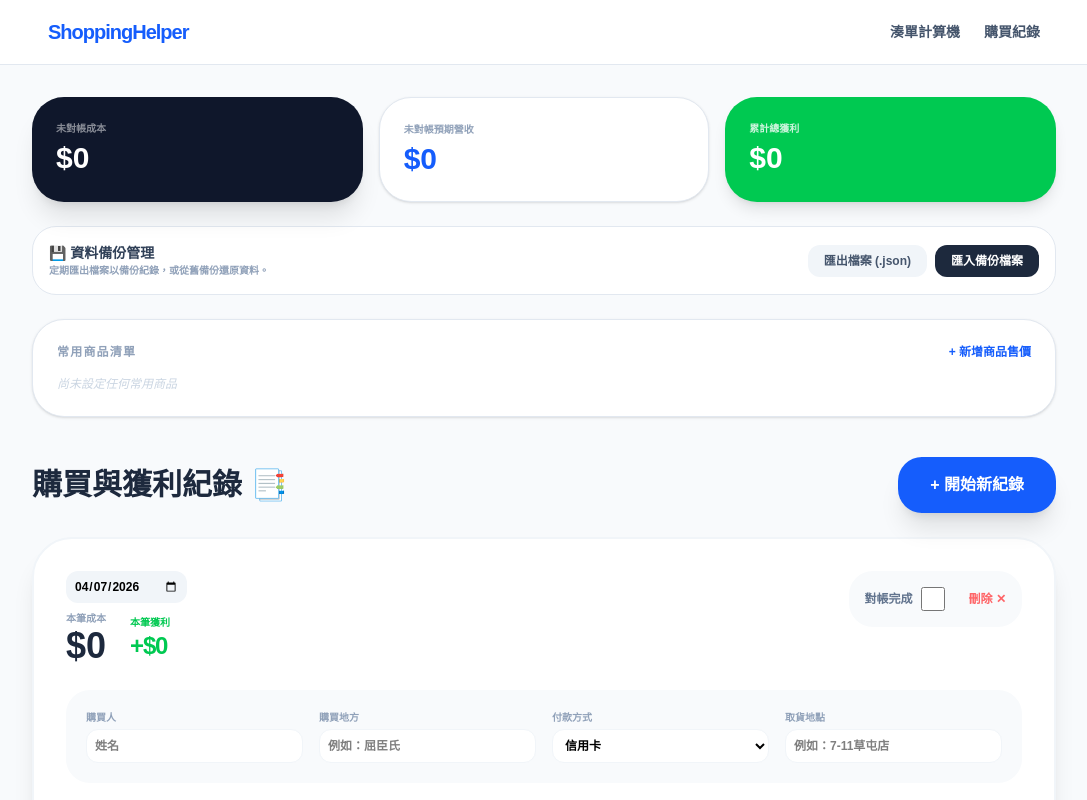
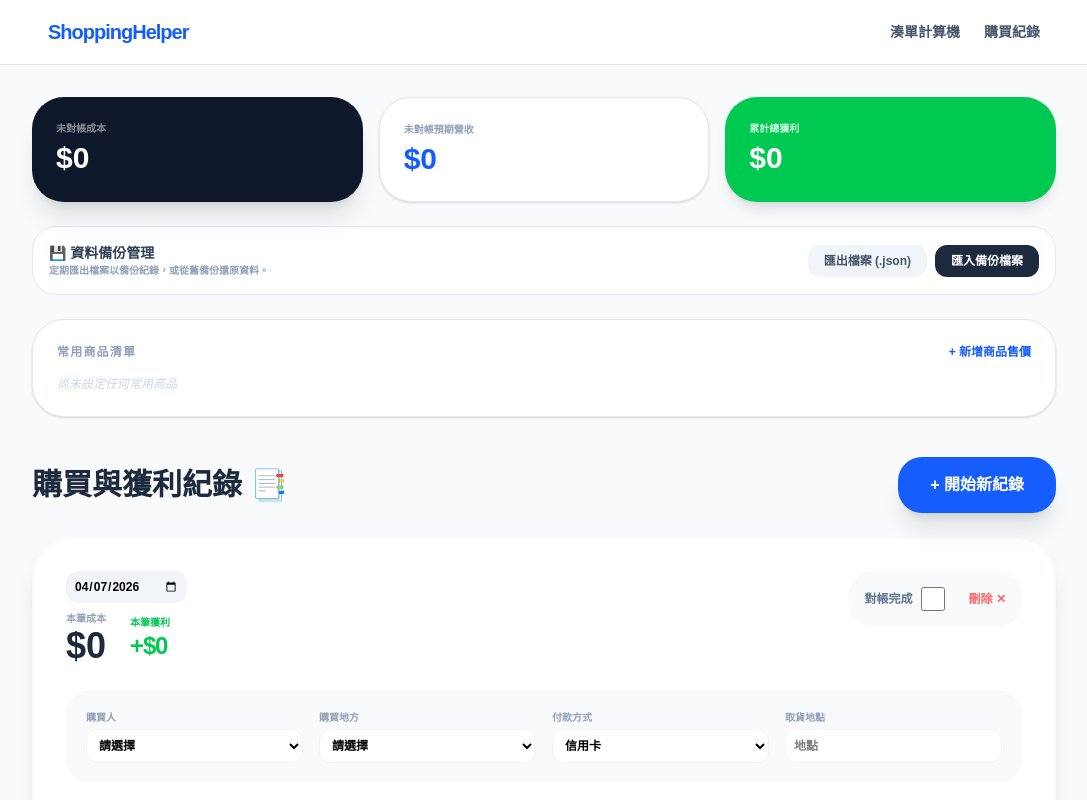
Before and after one commit to necojy/money-calculator, a Next.js app: page /records in a window 1280 px wide. Both pictures are taken after a click on the button "+ 開始新紀錄". Shown: the top 800 px of the page, without its empty margins (96-1183 px from the left). Built offline with nearby package versions, Linux system fonts and the light colour scheme.

Commit message:
modify item detail

```diff
--- a/app/records/page.tsx
+++ b/app/records/page.tsx
@@ -63,9 +63,8 @@ const addRecord = () => {
     items: [],
     totalAmount: 0,
     isReconciled: false,
-    // --- 新增初始化 ---
-    purchaser: '',
-    purchaseLocation: '',
+    purchaser: '',        // 預設為空，讓使用者從選單選
+    purchaseLocation: '', // 預設為空
     paymentMethod: '信用卡',
     pickupLocation: ''
   }, ...history]);
--- a/components/PurchaseCard.tsx
+++ b/components/PurchaseCard.tsx
@@ -13,15 +13,21 @@ export default function PurchaseCard({ record, products, onUpdate, onDelete }: P
   const recordRevenue = record.items.reduce((sum, item) => sum + (Number(item.sellingPrice || 0) * Number(item.qty)), 0);
   const recordProfit = recordRevenue - record.totalAmount;
 
+  // 統一更新品項邏輯
   const handleUpdateItems = (newItems: PurchaseItem[]) => {
     const newTotalCost = newItems.reduce((sum, item) => sum + (Number(item.price) * Number(item.qty)), 0);
     onUpdate({ ...record, items: newItems, totalAmount: newTotalCost });
   };
 
+  const updateDetail = (idx: number, field: keyof PurchaseItem, value: any) => {
+    const newItems = record.items.map((item, i) => i === idx ? { ...item, [field]: value } : item);
+    handleUpdateItems(newItems);
+  };
+
   return (
-    <div className={`bg-white p-8 rounded-[40px] border-2 transition-all shadow-xl ${record.isReconciled ? 'border-green-100 bg-green-50/10' : 'border-slate-100'}`}>
+    <div className={`bg-white p-8 rounded-[40px] border-2 transition-all shadow-xl ${record.isReconciled ? 'border-green-100 bg-green-50/10' : 'border-slate-50'}`}>
 
-      {/* 1. 頂部資訊與控制列 */}
+      {/* 1. 頂部資訊列 */}
       <div className="flex flex-col md:flex-row justify-between items-start gap-6 mb-6">
         <div className="space-y-2">
           <input
@@ -45,55 +51,90 @@ export default function PurchaseCard({ record, products, onUpdate, onDelete }: P
         </div>
       </div>
 
-      {/* 2. 新增：購買與配送資訊 (4個欄位) */}
+      {/* 2. 購買人與地點 (改為選單) */}
       <div className="grid grid-cols-2 md:grid-cols-4 gap-4 mb-8 bg-slate-50 p-5 rounded-[24px]">
         <div>
           <label className="text-[10px] font-bold text-slate-400 block mb-1">購買人</label>
-          <input type="text" value={record.purchaser || ''} onChange={(e) => onUpdate({ ...record, purchaser: e.target.value })} placeholder="姓名" className="w-full bg-white p-2 rounded-xl text-xs font-bold outline-none border border-slate-100 focus:border-blue-400 text-black" />
+          <select
+            value={record.purchaser || ''}
+            onChange={(e) => onUpdate({ ...record, purchaser: e.target.value })}
+            className="w-full bg-white p-2 rounded-xl text-xs font-bold outline-none border border-slate-100 text-black"
+          >
+            <option value="">請選擇</option>
+            <option value="宥">宥</option>
+            <option value="洪">洪</option>
+            <option value="涵">涵</option>
+            <option value="崑">崑</option>
+          </select>
         </div>
         <div>
           <label className="text-[10px] font-bold text-slate-400 block mb-1">購買地方</label>
-          <input type="text" value={record.purchaseLocation || ''} onChange={(e) => onUpdate({ ...record, purchaseLocation: e.target.value })} placeholder="例如：屈臣氏" className="w-full bg-white p-2 rounded-xl text-xs font-bold outline-none border border-slate-100 focus:border-blue-400 text-black" />
+          <select
+            value={record.purchaseLocation || ''}
+            onChange={(e) => onUpdate({ ...record, purchaseLocation: e.target.value })}
+            className="w-full bg-white p-2 rounded-xl text-xs font-bold outline-none border border-slate-100 text-black"
+          >
+            <option value="">請選擇</option>
+            <option value="蝦皮">蝦皮</option>
+            <option value="屈臣氏">屈臣氏</option>
+          </select>
         </div>
         <div>
           <label className="text-[10px] font-bold text-slate-400 block mb-1">付款方式</label>
-          <select value={record.paymentMethod || '信用卡'} onChange={(e) => onUpdate({ ...record, paymentMethod: e.target.value })} className="w-full bg-white p-2 rounded-xl text-xs font-bold outline-none border border-slate-100 focus:border-blue-400 text-black">
+          <select value={record.paymentMethod || '信用卡'} onChange={(e) => onUpdate({ ...record, paymentMethod: e.target.value })} className="w-full bg-white p-2 rounded-xl text-xs font-bold outline-none border border-slate-100 text-black">
             <option value="信用卡">信用卡</option>
             <option value="貨到付款">貨到付款</option>
           </select>
         </div>
         <div>
           <label className="text-[10px] font-bold text-slate-400 block mb-1">取貨地點</label>
-          <input type="text" value={record.pickupLocation || ''} onChange={(e) => onUpdate({ ...record, pickupLocation: e.target.value })} placeholder="例如：7-11草屯店" className="w-full bg-white p-2 rounded-xl text-xs font-bold outline-none border border-slate-100 focus:border-blue-400 text-black" />
+          <input type="text" value={record.pickupLocation || ''} onChange={(e) => onUpdate({ ...record, pickupLocation: e.target.value })} placeholder="地點" className="w-full bg-white p-2 rounded-xl text-xs font-bold outline-none border border-slate-100 text-black" />
         </div>
       </div>
 
-      {/* 3. 品項編輯區 (原本的代碼) */}
+      {/* 3. 品項編輯清單 */}
       <div className="space-y-4">
-        {/* ... 保留原本的 grid 表頭與 record.items.map ... */}
+        <div className="grid grid-cols-12 gap-2 text-[10px] font-black text-slate-400 uppercase px-2">
+          <div className="col-span-4">商品名稱</div>
+          <div className="col-span-2 text-right">進貨單價</div>
+          <div className="col-span-2 text-right">售出單價</div>
+          <div className="col-span-2 text-center">數量</div>
+          <div className="col-span-1 text-right">利潤</div>
+          <div className="col-span-1"></div>
+        </div>
+
         {record.items.map((item, idx) => (
           <div key={idx} className="grid grid-cols-12 gap-2 items-center bg-slate-50/50 p-3 rounded-2xl border border-slate-100">
-            <input type="text" value={item.name} onChange={(e) => {
-              const newItems = record.items.map((it, i) => i === idx ? { ...it, name: e.target.value } : it);
-              handleUpdateItems(newItems);
-            }} className="col-span-4 bg-white p-2 rounded-xl text-sm font-bold outline-none text-black" />
-            <input type="number" value={item.price || ''} onChange={(e) => {
-              const newItems = record.items.map((it, i) => i === idx ? { ...it, price: Number(e.target.value) } : it);
-              handleUpdateItems(newItems);
-            }} className="col-span-2 bg-white p-2 rounded-xl text-sm font-black text-right text-orange-600 outline-none" />
-            <input type="number" value={item.sellingPrice || ''} onChange={(e) => {
-              const newItems = record.items.map((it, i) => i === idx ? { ...it, sellingPrice: Number(e.target.value) } : it);
-              handleUpdateItems(newItems);
-            }} className="col-span-2 bg-white p-2 rounded-xl text-sm font-black text-right text-blue-600 outline-none" />
-            <input type="number" value={item.qty} onChange={(e) => {
-              const newItems = record.items.map((it, i) => i === idx ? { ...it, qty: Number(e.target.value) } : it);
-              handleUpdateItems(newItems);
-            }} className="col-span-2 bg-white p-2 rounded-xl text-sm font-black text-center text-black outline-none" />
-            <div className="col-span-1 text-right text-xs font-black text-slate-400">${(Number(item.sellingPrice) - Number(item.price)) * Number(item.qty)}</div>
+            <input type="text" value={item.name} onChange={(e) => updateDetail(idx, 'name', e.target.value)} className="col-span-4 bg-white p-2 rounded-xl text-sm font-bold outline-none text-black" />
+            <input type="number" value={item.price || ''} onChange={(e) => updateDetail(idx, 'price', Number(e.target.value))} className="col-span-2 bg-white p-2 rounded-xl text-sm font-black text-right text-orange-600 outline-none" />
+            <input type="number" value={item.sellingPrice || ''} onChange={(e) => updateDetail(idx, 'sellingPrice', Number(e.target.value))} className="col-span-2 bg-white p-2 rounded-xl text-sm font-black text-right text-blue-600 outline-none" />
+            <input type="number" value={item.qty} onChange={(e) => updateDetail(idx, 'qty', Number(e.target.value))} className="col-span-2 bg-white p-2 rounded-xl text-sm font-black text-center text-black outline-none" />
+            <div className="col-span-1 text-right text-xs font-black text-slate-400">
+              ${(Number(item.sellingPrice) - Number(item.price)) * Number(item.qty)}
+            </div>
             <button onClick={() => handleUpdateItems(record.items.filter((_, i) => i !== idx))} className="col-span-1 text-red-300 hover:text-red-600 font-bold text-center">✕</button>
           </div>
         ))}
-        {/* ... 下方的快速加入按鈕 ... */}
+
+        {/* --- 補回：快速加入商品按鈕區域 --- */}
+        <div className="flex flex-wrap gap-2 pt-4 border-t border-slate-100">
+          <p className="w-full text-[10px] font-bold text-slate-400 uppercase mb-1">快速加入常用商品：</p>
+          {products.map(p => (
+            <button
+              key={p.id}
+              onClick={() => handleUpdateItems([...record.items, { name: p.name, price: 0, sellingPrice: p.defaultPrice, qty: 1 }])}
+              className="bg-blue-50 text-blue-600 text-xs font-bold px-3 py-2 rounded-xl hover:bg-blue-100 transition-colors"
+            >
+              + {p.name}
+            </button>
+          ))}
+          <button
+            onClick={() => handleUpdateItems([...record.items, { name: '新商品', price: 0, sellingPrice: 0, qty: 1 }])}
+            className="bg-slate-200 text-slate-600 text-xs font-bold px-3 py-2 rounded-xl"
+          >
+            + 手動新增
+          </button>
+        </div>
       </div>
     </div>
   );
```
